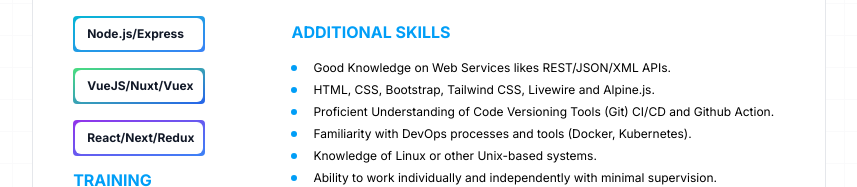
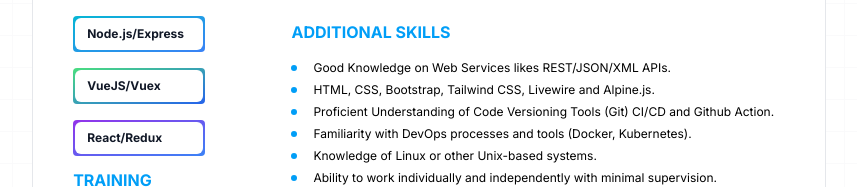
Before and after one commit to kzamaan/resume-next, a Next.js app: page / in a window 1280 px wide. Shown: the part 765-952 px from the top of the page, without its empty margins (211-1068 px from the left). Built offline with nearby package versions, Linux system fonts and the light colour scheme.

Commit message:
Update Resume.jsx

```diff
--- a/components/Resume.jsx
+++ b/components/Resume.jsx
@@ -195,10 +195,10 @@
                             <span className='gradient-content'>Node.js/Express</span>
                         </button>
                         <button className='gradient-btn group from-green-400 to-blue-600 group-hover:from-green-400 group-hover:to-blue-600'>
-                            <span className='gradient-content'>VueJS/Nuxt/Vuex</span>
+                            <span className='gradient-content'>VueJS/Vuex</span>
                         </button>
                         <button className='gradient-btn group from-purple-600 to-blue-500 group-hover:from-purple-600 group-hover:to-blue-500'>
-                            <span className='gradient-content'>React/Next/Redux</span>
+                            <span className='gradient-content'>React/Redux</span>
                         </button>
                     </div>
                     {/* Training */}
```
